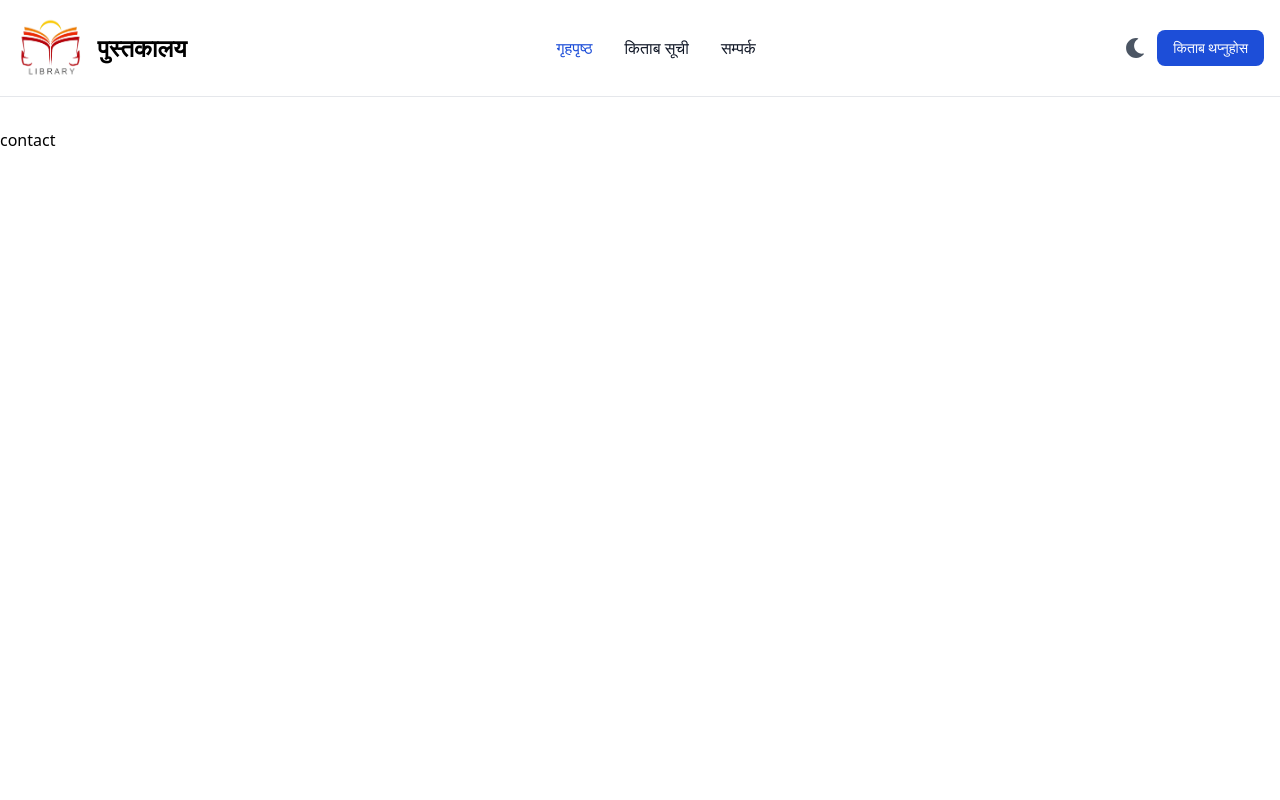
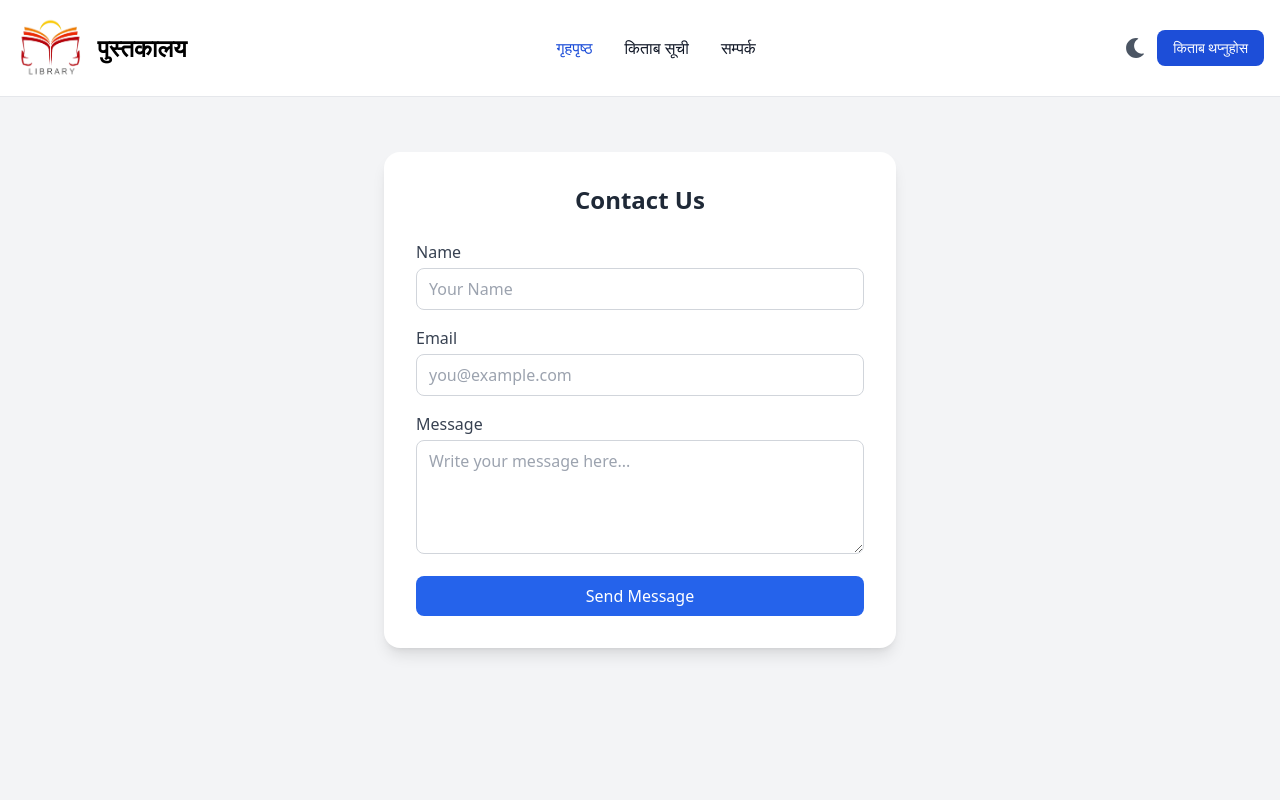
Before and after one commit to janak2019/bookstrore_client, a React (Vite) app: page /contact in a window 1280 px wide. Shown: the top 800 px of the page. Built offline with nearby package versions, Linux system fonts and the light colour scheme.

Commit message:
contact page added

```diff
--- a/src/pages/contact/Contact.jsx
+++ b/src/pages/contact/Contact.jsx
@@ -1,9 +1,91 @@
-import React from 'react'
+// src/pages/Contact.jsx
+import { useState } from "react";
 
-const contact = () => {
+const Contact = () => {
+  const [form, setForm] = useState({
+    name: "",
+    email: "",
+    message: "",
+  });
+
+  const handleChange = (e) => {
+    setForm({ ...form, [e.target.name]: e.target.value });
+  };
+
+  const handleSubmit = (e) => {
+    e.preventDefault();
+    console.log("Form Data:", form);
+    alert("Your message has been sent!");
+    setForm({ name: "", email: "", message: "" });
+  };
+
   return (
-    <div className='mt-32'>contact</div>
-  )
-}
+    <div className="flex justify-center items-center min-h-screen bg-gray-100 px-4">
+      <div className="w-full max-w-lg bg-white shadow-lg rounded-2xl p-8">
+        <h2 className="text-2xl font-bold text-gray-800 mb-6 text-center">
+          Contact Us
+        </h2>
 
-export default contact
+        <form onSubmit={handleSubmit} className="space-y-4">
+          {/* Name */}
+          <div>
+            <label className="block text-gray-700 font-medium mb-1">
+              Name
+            </label>
+            <input
+              type="text"
+              name="name"
+              value={form.name}
+              onChange={handleChange}
+              required
+              className="w-full border border-gray-300 rounded-lg px-3 py-2 focus:outline-none focus:ring focus:ring-blue-300"
+              placeholder="Your Name"
+            />
+          </div>
+
+          {/* Email */}
+          <div>
+            <label className="block text-gray-700 font-medium mb-1">
+              Email
+            </label>
+            <input
+              type="email"
+              name="email"
+              value={form.email}
+              onChange={handleChange}
+              required
+              className="w-full border border-gray-300 rounded-lg px-3 py-2 focus:outline-none focus:ring focus:ring-blue-300"
+              placeholder="you@example.com"
+            />
+          </div>
+
+          {/* Message */}
+          <div>
+            <label className="block text-gray-700 font-medium mb-1">
+              Message
+            </label>
+            <textarea
+              name="message"
+              value={form.message}
+              onChange={handleChange}
+              required
+              rows="4"
+              className="w-full border border-gray-300 rounded-lg px-3 py-2 focus:outline-none focus:ring focus:ring-blue-300"
+              placeholder="Write your message here..."
+            ></textarea>
+          </div>
+
+          {/* Submit Button */}
+          <button
+            type="submit"
+            className="w-full bg-blue-600 text-white py-2 rounded-lg font-medium hover:bg-blue-700 transition"
+          >
+            Send Message
+          </button>
+        </form>
+      </div>
+    </div>
+  );
+};
+
+export default Contact;
```
